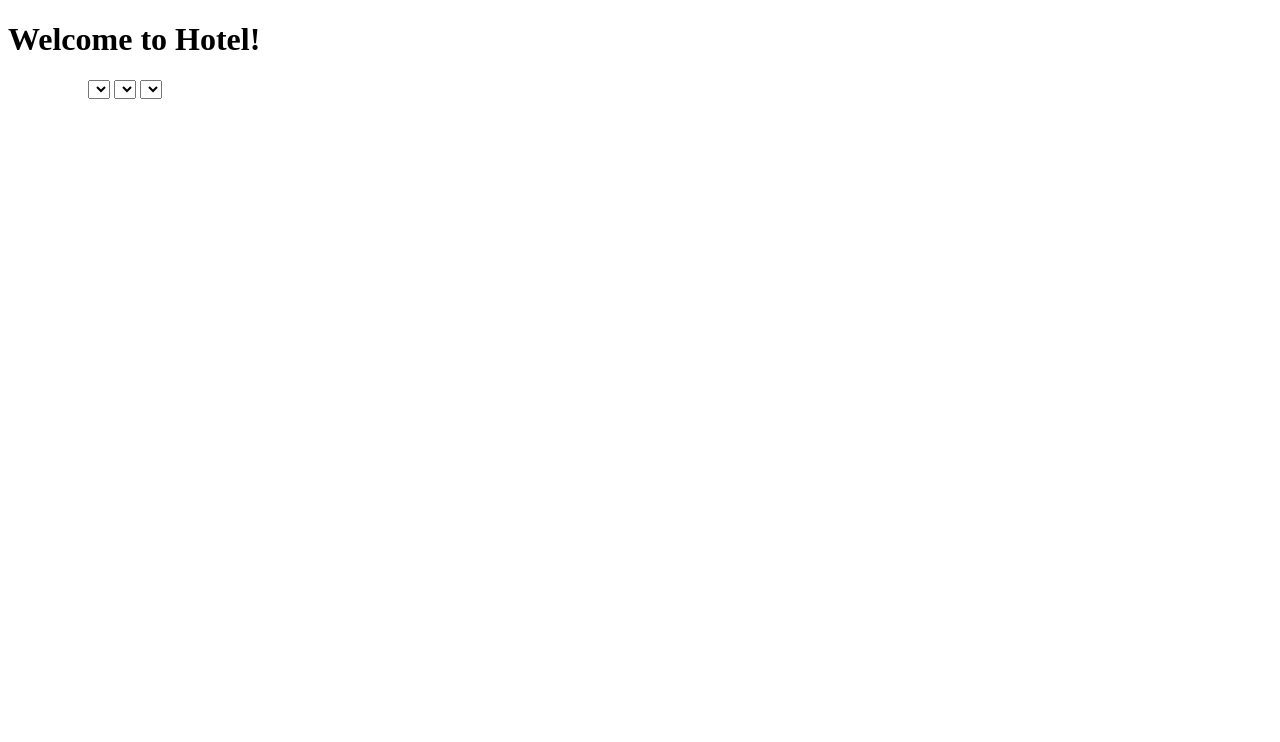
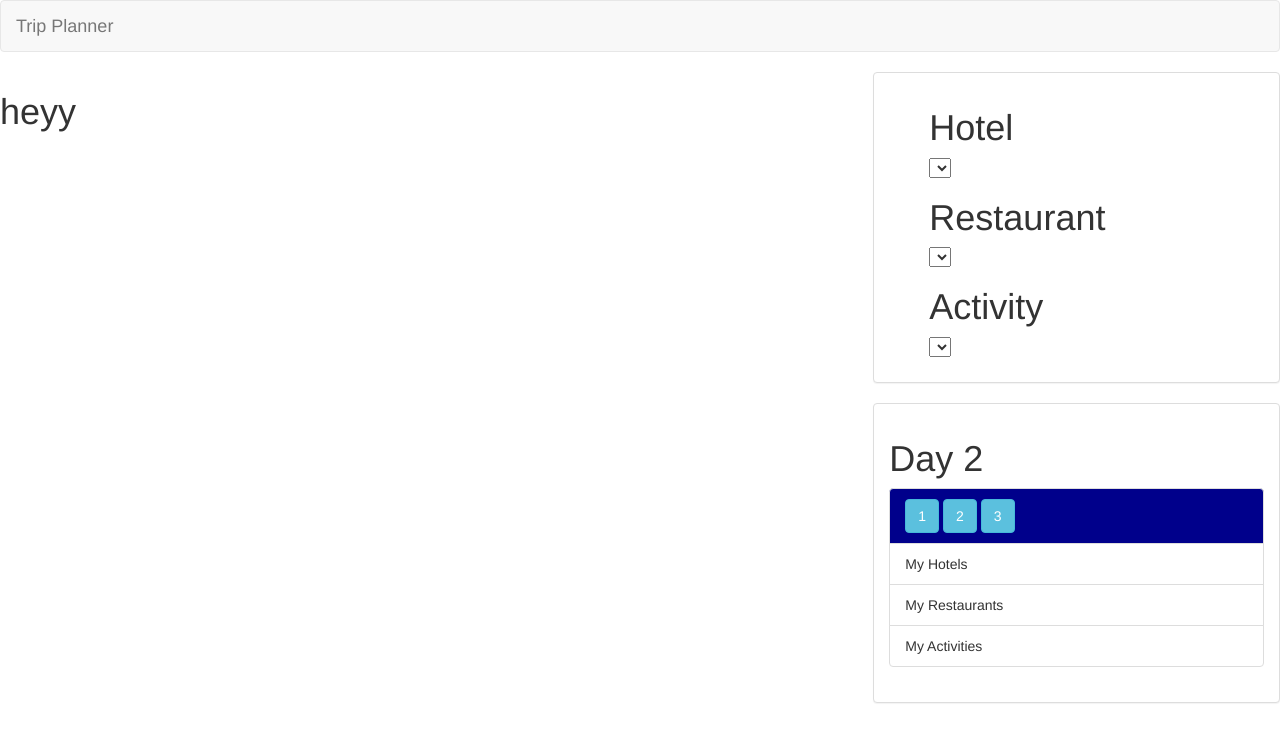
Before and after one commit to nycjing/tripPlanner, a website: page views/index.html in a window 1280 px wide. Drawn offline with nearby package versions, Linux system fonts and the light colour scheme; files that its build step writes are made by us from their sources; files whose address does not match are found by name.

Commit message:
panels added

```diff
--- a/app.js
+++ b/app.js
@@ -27,10 +27,11 @@ app.get('/', function (req, res, next) {
   res.render('home');
 });
 
-
-
 app.use(function (err, req, res, next) {
-  res.render('error');
+  if(err) console.err(err.message);
+  else {
+    res.render('error');
+  }
 });
 
 const PORT = 3000;
--- /dev/null
+++ b/assets/stylesheets/style.scss
@@ -0,0 +1,3 @@
+#heading {
+  background-color: darkblue;
+}
--- a/views/index.html
+++ b/views/index.html
@@ -1,32 +1,62 @@
 {% extends "layout.html" %}
 
 {% block content %}
-<h1>Welcome to Hotel!</h1>
+<div class="row">
+    <div class="col-md-8 col-lg-8">
+        <h1>heyy</h1>
+    </div>
+    <div class="col-md-4 col-lg-4">
 
+        <div class="panel panel-default">
+                <div class="panel-body">
                     <ul class="list-unstyled">
+
                         <ul>
-
-
+                            <h1>Hotel</h1>
                             <select name="select">
                                 {% for hotel in hotels %}
                                 <option value = {{hotel.name}}>{{hotel.name}}</option>
                                 {% endfor %}
                             </select>
 
-
+                            <h1>Restaurant</h1>
                             <select name="select">
                                 {% for restaurant in restaurants %}
                                 <option value = {{restaurant.name}}>{{restaurant.name}}</option>
                                 {% endfor %}
                             </select>
 
+                            <h1>Activity</h1>
                             <select name="select">
                                 {% for activity in activities %}
                                 <option value = {{activity.name}}>{{activity.name}}</option>
                                 {% endfor %}
                             </select>
-
                         </ul>
                     </ul>
+                </div>
+        </div>
+
+
+        <div class="panel panel-default">
+                <div class="panel-body">
+                    <div id='day2'>
+                        <h1>Day 2</h1>
+
+                        <ul class="list-group">
+                            <li class="list-group-item" id="heading">
+                                    <button type="button" class="btn btn-info">1</button>
+                                    <button type="button" class="btn btn-info">2</button>
+                                    <button type="button" class="btn btn-info">3</button>
+                            </li>
+                            <li class="list-group-item">My Hotels</li>
+                            <li class="list-group-item">My Restaurants</li>
+                            <li class="list-group-item">My Activities</li>
+                        </ul>
+                    </div>
+                </div>
+        </div>
+    </div>
+</div>
 
 {% endblock %}
--- a/views/layout.html
+++ b/views/layout.html
@@ -1,8 +1,33 @@
 <!DOCTYPE html>
 <html>
+  <title>Trip Planner - {% block title %}{% endblock %}</title>
   <head>
+    <link rel="stylesheet" href="css/bootstrap.min.css">
+    <link rel="stylesheet" href="/stylesheets/style.css">
   </head>
   <body>
-    {% block content %}{% endblock %}
+
+    <nav class="navbar navbar-default">
+      <div class="container-fluid">
+        <!-- Brand and toggle get grouped for better mobile display -->
+        <div class="navbar-header">
+          <button type="button" class="navbar-toggle collapsed" data-toggle="collapse" data-target="#bs-example-navbar-collapse-1" aria-expanded="false">
+            <span class="sr-only">Toggle navigation</span>
+            <span class="icon-bar"></span>
+            <span class="icon-bar"></span>
+            <span class="icon-bar"></span>
+          </button>
+          <a class="navbar-brand" href="#">Trip Planner</a>
+        </div>
+
+
+      </div><!-- /.container-fluid -->
+    </nav>
+
+    {% block content %}
+    {% endblock %}
+
+    <!-- Script tags go here! -->
+    <script src="jquery.min.js"></script>
   </body>
 </html>
```
Also changed, not shown: package.json (+7 -1 lines), public/stylesheets/style.css. Lines whose indentation alone changed are shown as unchanged.
